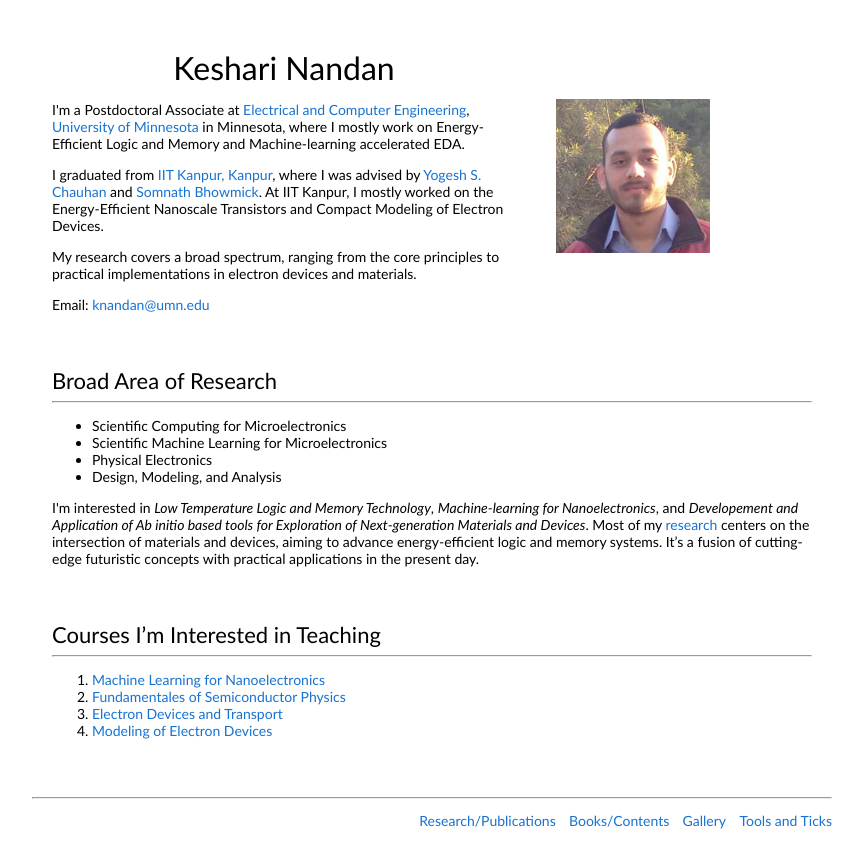
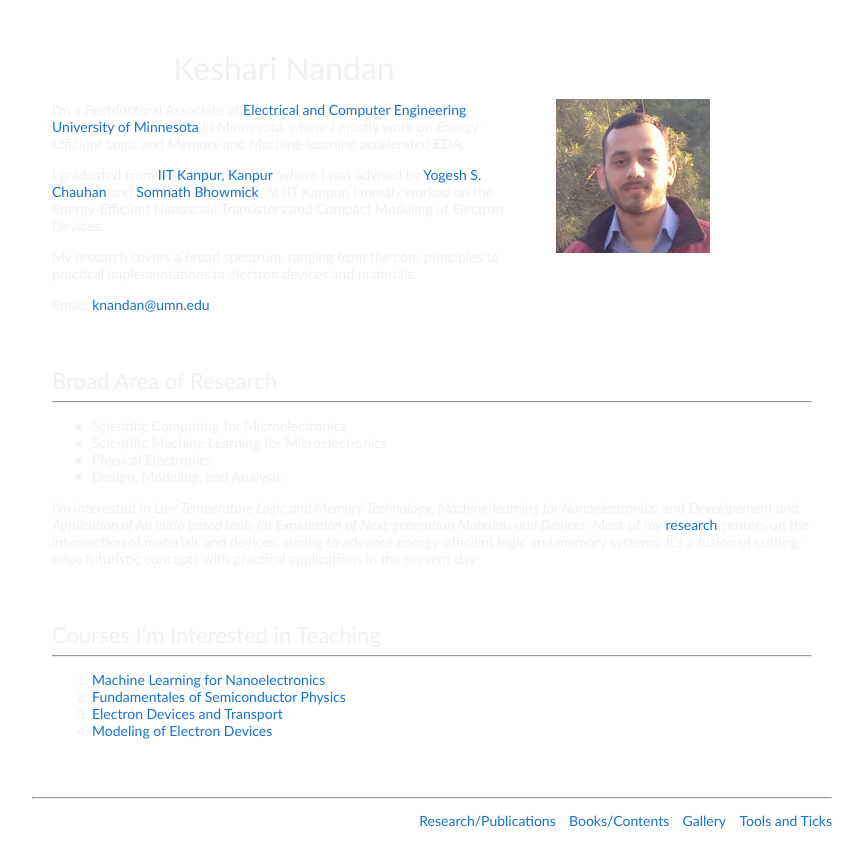
Before and after one commit to keshari0225/keshari0225.github.io, a plain HTML site: page index.html in a window 1280 px wide. Shown: the top 845 px of the page, without its empty margins (208-1071 px from the left). Drawn offline with Linux system fonts and the light colour scheme; grey boxes are pictures that could not be loaded.

Commit message:
Background

```diff
--- a/stylesheet.css
+++ b/stylesheet.css
@@ -74,6 +74,12 @@ a:hover {
   text-decoration: none;
 }
 
+body {
+  background-color: #ffffff;
+  color: #f1f1f1;
+  font-family: "Segoe UI", Roboto, sans-serif;
+}
+
 body,
 td,
 th,
```
